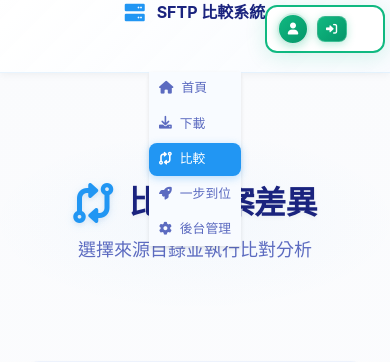
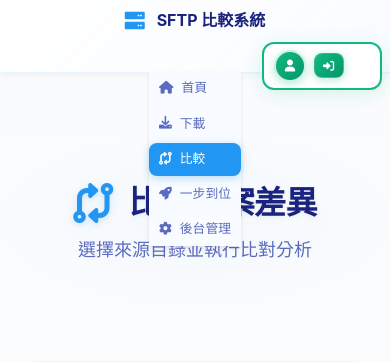
Before and after one commit to qqringman/preMP, a Flask app: page /compare in a window 390 px wide. Shown: the top 362 px of the page. Run offline with Flask 3, Linux system fonts and the light colour scheme; data that the repository does not hold is empty; some libraries are stand-ins or nearby versions.

Commit message:
base ui ok

```diff
--- a/templates/base.html
+++ b/templates/base.html
@@ -240,16 +240,18 @@
 
         /* 導航列調整 - 移除用戶信息 */
         .nav-container {
-            display: flex;
-            justify-content: space-between;
+            display: grid;
+            grid-template-columns: 1fr auto 1fr;
             align-items: center;
             max-width: 1400px;
             margin: 0 auto;
             padding: 0 2rem;
             min-height: 64px;
+            gap: 1rem;
         }
 
         .nav-brand {
+            justify-self: start;
             display: flex;
             align-items: center;
             gap: 0.75rem;
@@ -264,6 +266,7 @@
         }
 
         .nav-menu {
+            justify-self: center;
             display: flex;
             list-style: none;
             margin: 0;
@@ -271,25 +274,18 @@
             gap: 0.5rem;
         }
 
-        /* 獨立的用戶信息容器 - 綠框位置 */
-        .user-info-container {
-            position: fixed;
-            top: 20px;
-            right: 20px;
-            z-index: 1001;
-        }
-
         .user-info {
+            justify-self: end;
             display: flex;
             align-items: center;
             gap: 12px;
-            padding: 12px 16px;
+            padding: 8px 16px;
             background: rgba(255, 255, 255, 0.95);
             backdrop-filter: blur(10px);
             border-radius: 12px;
             border: 2px solid #10B981;
             box-shadow: 0 4px 20px rgba(16, 185, 129, 0.15);
-            min-width: 180px;
+            min-width: 120px;
         }
 
         .user-avatar {
@@ -397,20 +393,20 @@
         /* 響應式設計調整 */
         @media (max-width: 768px) {
             .nav-container {
-                padding: 0 1rem;
-                flex-direction: column;
-                gap: 1rem;
-                min-height: auto;
-                padding-top: 1rem;
-                padding-bottom: 1rem;
+                grid-template-columns: 1fr;
+                grid-template-rows: auto auto auto;
+                gap: 0.5rem;
+                text-align: center;
+                padding: 1rem;
             }
 
-            .nav-brand {
-                order: 1;
+            .nav-brand,
+            .nav-menu,
+            .user-info {
+                justify-self: center;
             }
 
             .nav-menu {
-                order: 2;
                 flex-wrap: wrap;
                 justify-content: center;
                 gap: 0.25rem;
@@ -421,15 +417,9 @@
                 font-size: 0.875rem;
             }
 
-            /* 移動設備上的用戶信息調整 */
-            .user-info-container {
-                top: 10px;
-                right: 10px;
-            }
-
             .user-info {
+                min-width: 150px;
                 padding: 8px 12px;
-                min-width: 150px;
             }
 
             .user-avatar {
@@ -458,7 +448,7 @@
 
         @media (max-width: 480px) {
             .nav-container {
-                padding: 0 0.5rem;
+                padding: 0.5rem;
             }
 
             .nav-brand {
@@ -478,15 +468,9 @@
                 font-size: 0.8rem;
             }
 
-            /* 小屏幕上的用戶信息進一步簡化 */
-            .user-info-container {
-                top: 5px;
-                right: 5px;
-            }
-
             .user-info {
+                min-width: 120px;
                 padding: 6px 10px;
-                min-width: 120px;
                 gap: 8px;
             }
 
@@ -532,22 +516,19 @@
                         <i class="fas fa-rocket"></i> 一步到位
                     </a>
                 </li>
-                <!-- 新增後台管理連結 -->
                 <li class="nav-item">
                     <a href="{{ url_for('admin.admin_page') }}" class="nav-link {% if request.endpoint == 'admin.admin_page' %}active{% endif %}">
                         <i class="fas fa-cog"></i> 後台管理
                     </a>
                 </li>
             </ul>
+
+            <!-- 用戶信息 - 靠右 -->
+            <div class="user-info" id="userInfo">
+                <!-- 動態載入用戶信息 -->
+            </div>
         </div>
     </nav>
-
-    <!-- 用戶信息區域 - 獨立放置在右上角 -->
-    <div class="user-info-container" id="userInfoContainer">
-        <div class="user-info" id="userInfo">
-            <!-- 動態載入用戶信息 -->
-        </div>
-    </div>
 
     <!-- 主要內容 -->
     <main class="main-content">
```
